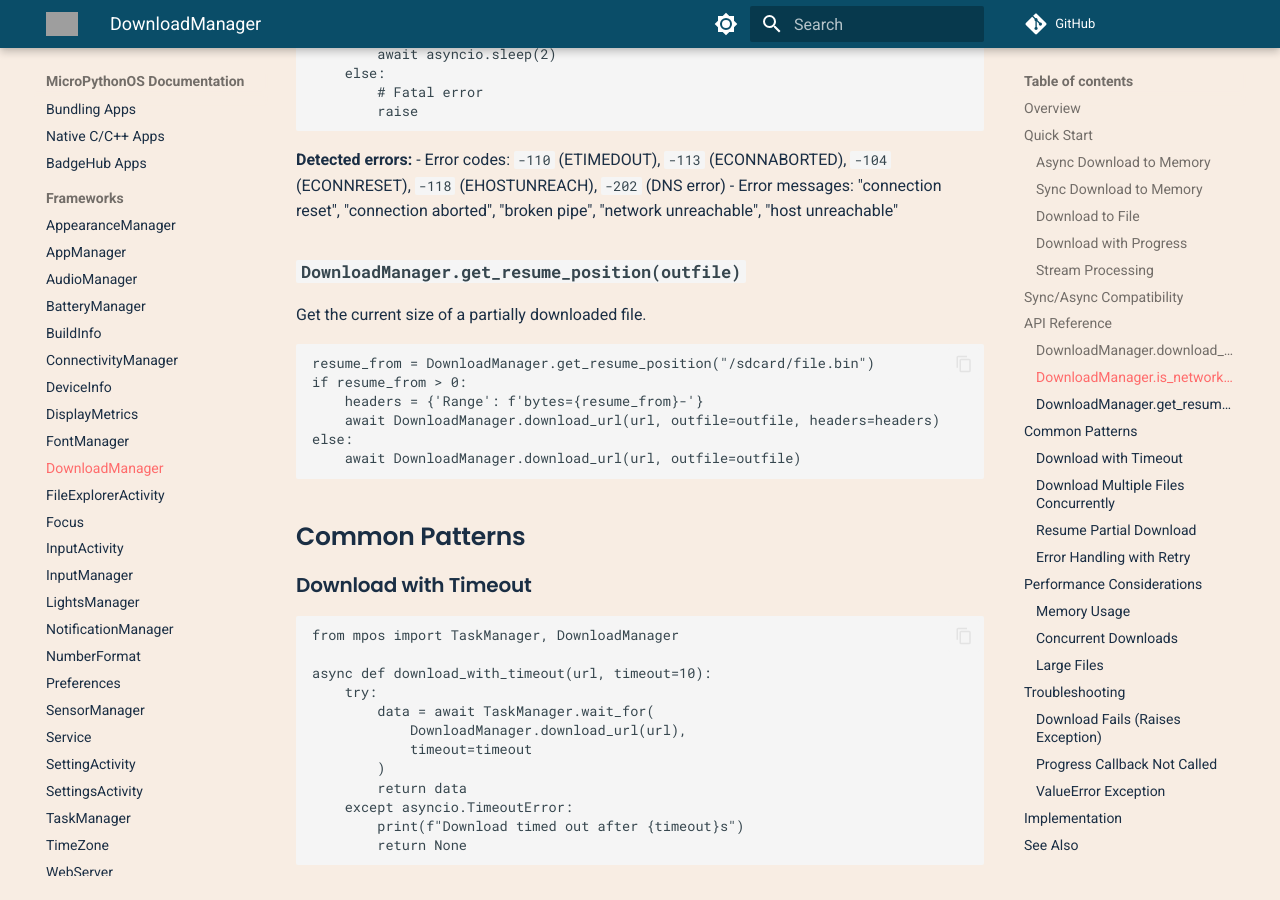
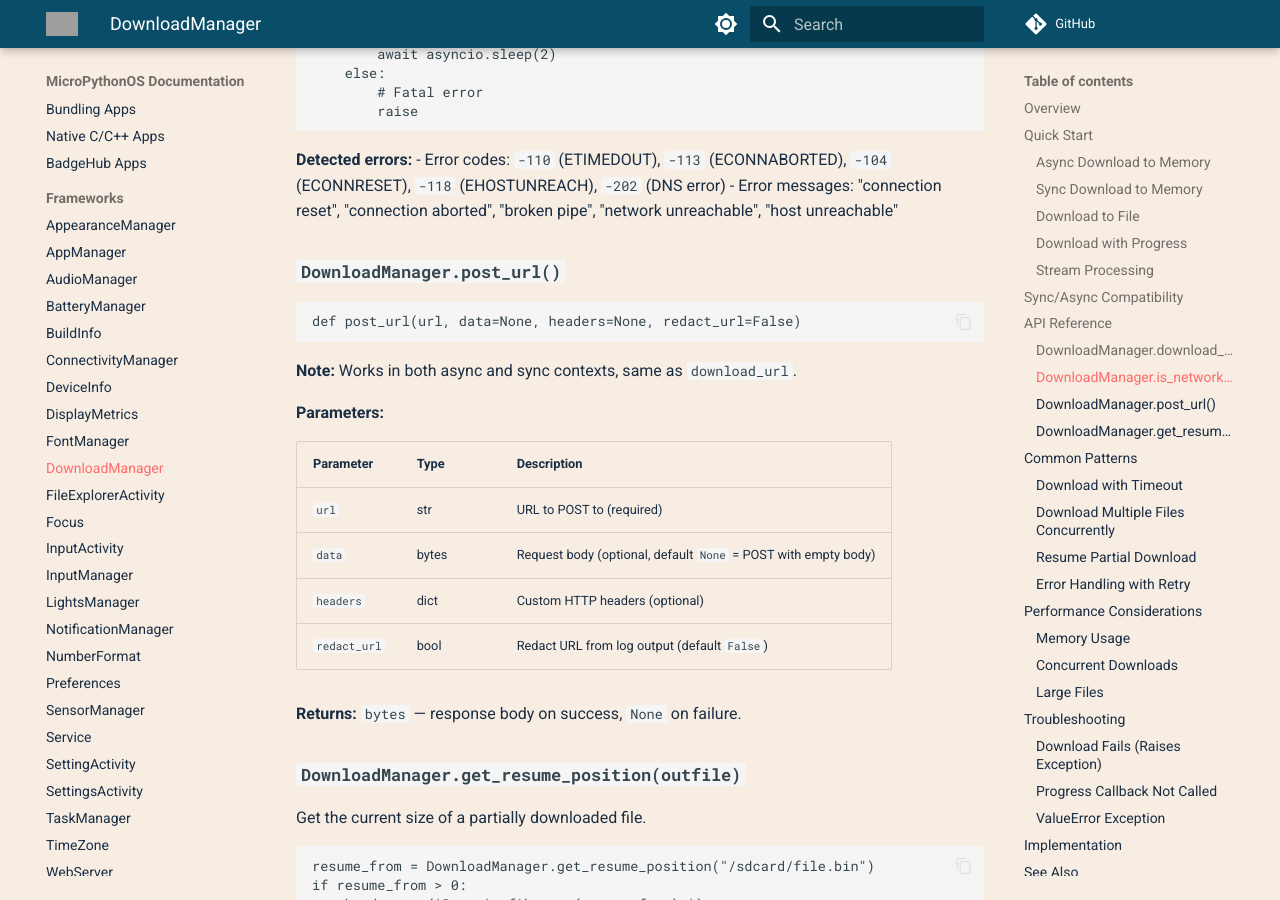
Before and after one commit to MicroPythonOS/docs, an MkDocs documentation site: the page built from docs/frameworks/download-manager.md, in a window 1280 px wide and 900 px high, scrolled down 2939 px. Built offline with MkDocs 1.6.1 and Material for MkDocs 9.7.7, drawn with Linux system fonts in a browser that asks for light colours; comment, search, counter and statistics services are not loaded; grey boxes are pictures that could not be loaded.

````diff
--- a/docs/frameworks/download-manager.md
+++ b/docs/frameworks/download-manager.md
@@ -130,6 +130,25 @@
 **Detected errors:**
 - Error codes: `-110` (ETIMEDOUT), `-113` (ECONNABORTED), `-104` (ECONNRESET), `-118` (EHOSTUNREACH), `-202` (DNS error)
 - Error messages: "connection reset", "connection aborted", "broken pipe", "network unreachable", "host unreachable"
+
+### `DownloadManager.post_url()`
+
+```python
+def post_url(url, data=None, headers=None, redact_url=False)
+```
+
+**Note:** Works in both async and sync contexts, same as `download_url`.
+
+**Parameters:**
+
+| Parameter | Type | Description |
+|-----------|------|-------------|
+| `url` | str | URL to POST to (required) |
+| `data` | bytes | Request body (optional, default `None` = POST with empty body) |
+| `headers` | dict | Custom HTTP headers (optional) |
+| `redact_url` | bool | Redact URL from log output (default `False`) |
+
+**Returns:** `bytes` — response body on success, `None` on failure.
 
 ### `DownloadManager.get_resume_position(outfile)`
 
````
Also changed, not shown: docs/apps/badgehub.md (+1 -0 lines).
